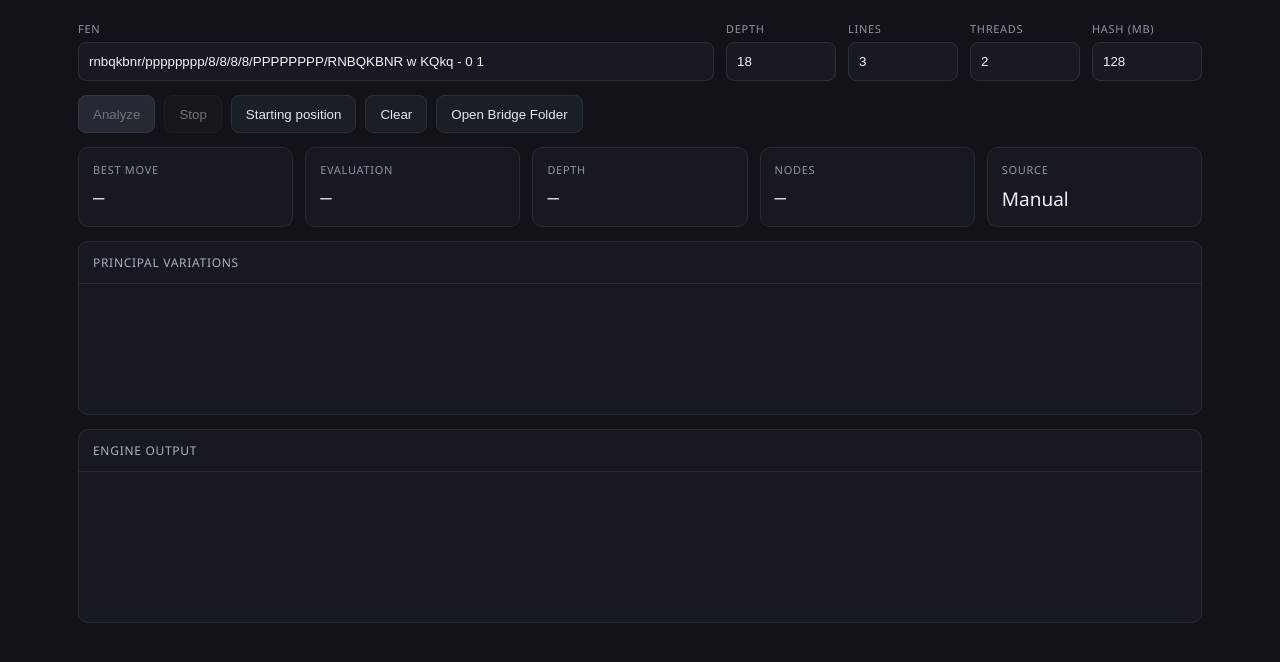
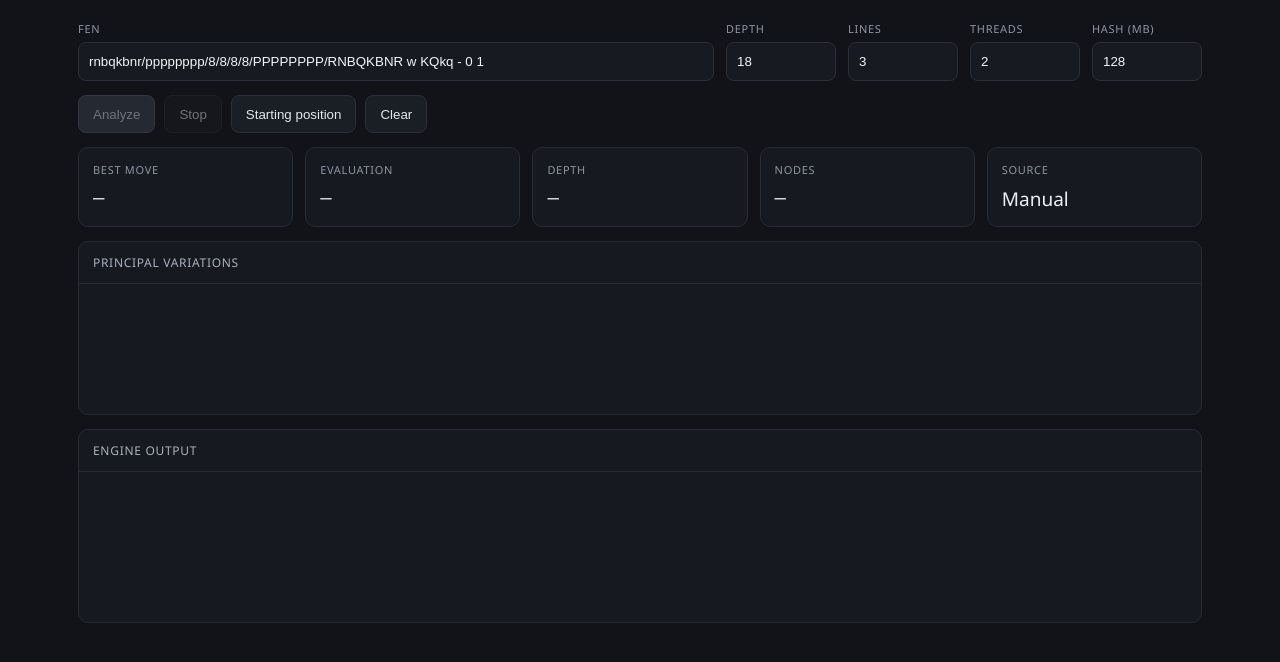
Before and after one commit to vhxLUA-max/windows-engine, a browser extension: page index.html in a window 1280 px wide. Shown: the part 86-748 px from the top of the page. Drawn offline with Linux system fonts and the light colour scheme.

Commit message:
Remove extension installer button

```diff
--- a/index.html
+++ b/index.html
@@ -39,7 +39,6 @@
       <button id="stop" disabled>Stop</button>
       <button id="startpos">Starting position</button>
       <button id="clear">Clear</button>
-      <button id="extension-folder">Open Bridge Folder</button>
     </section>
 
     <section class="summary-grid">
```
